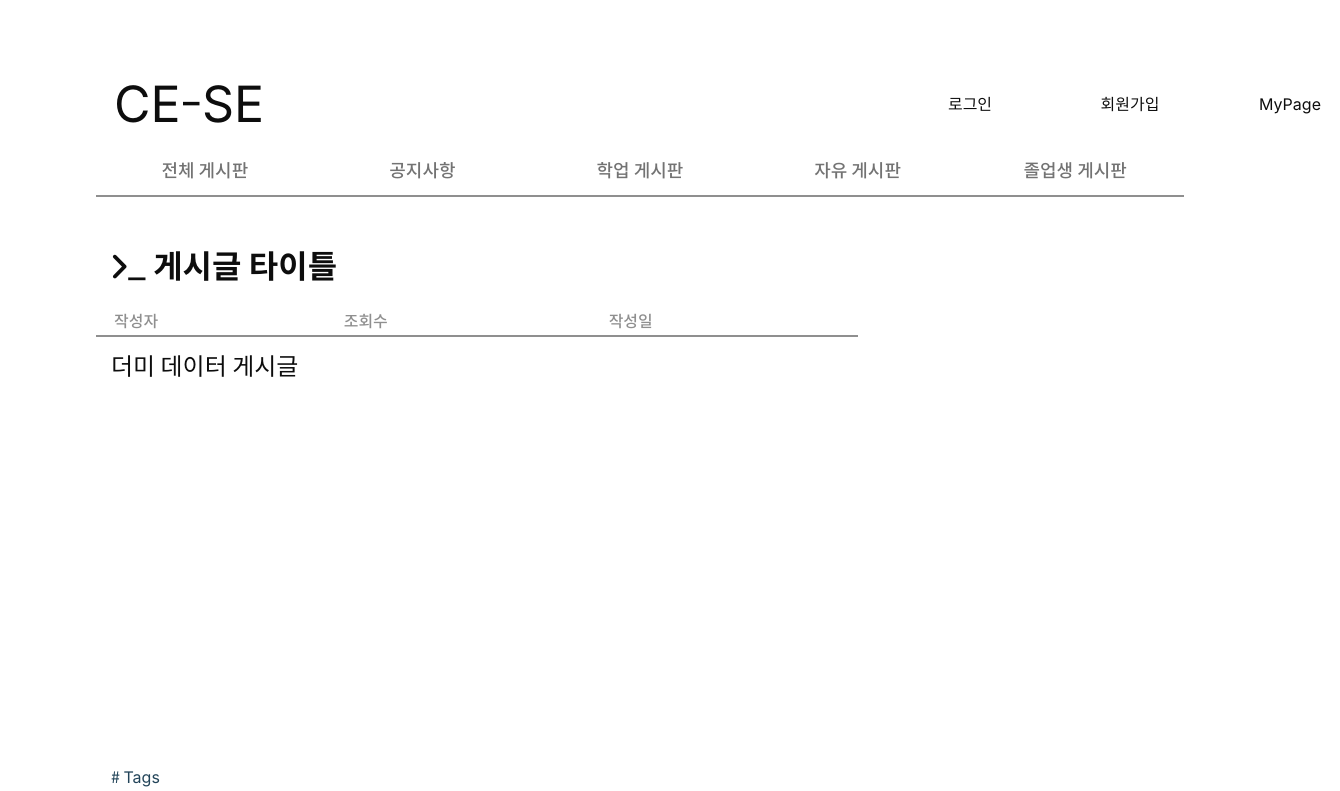
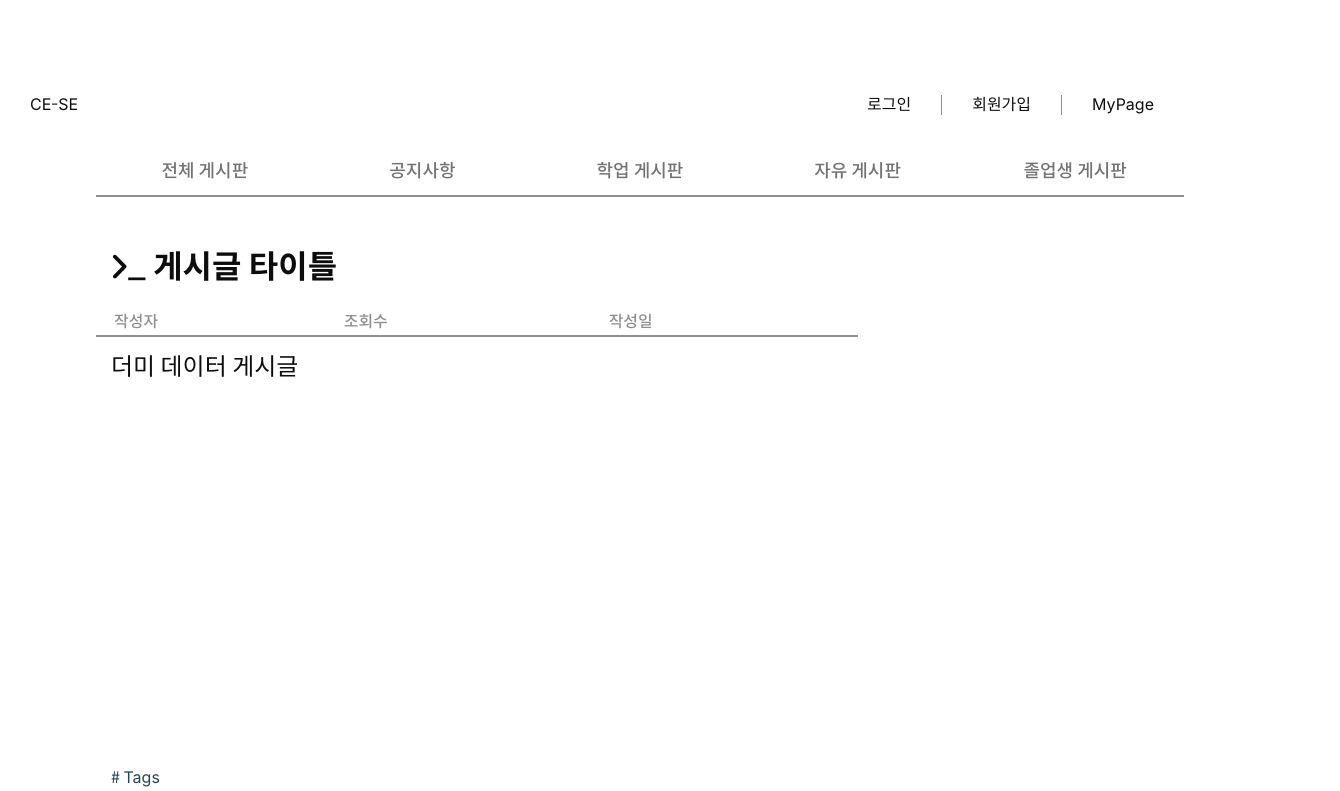
Before and after one commit to jkc-mycode/KIT-CE-CS-Frontend, a React (Create React App) app: page /view/1 in a window 1280 px wide. Shown: the top 791 px of the page, 1340 px wide, since content can reach past the window. Built offline with nearby package versions, Linux system fonts and the light colour scheme.

Commit message:
22.07.13 header 디자인 수정

```diff
--- a/src/Components/header.css
+++ b/src/Components/header.css
@@ -7,23 +7,29 @@
     margin : 0 auto;
     width : 100%;
     height : 100%;
+    position : relative;
 }
 
 a{
     margin : 30px;
-    width : 100px;
+    /* width : 100px; */
     height : 50px;
-    text-align: center;
+    /* text-align: center; */
     line-height : 50px;
     flex-shrink: 0;
+    position: relative;
+    text-align: center;
 }
 
-a:nth-child(2){
-    margin-left : 45%;
+
+.header_line {
+    margin-top: 45px;
+    height: 20px;
+    border-right: 1px solid rgba(115, 115, 115, 0.8);
 }
 
-a:nth-child(1){
-    margin-left : 5%;
-    font-size : 50px;
-    width : 250px;
+.header-right-container{
+    display: inline-flex;
+    position : absolute;
+    right: 7.5%;
 }
--- a/src/Components/header.js
+++ b/src/Components/header.js
@@ -7,9 +7,13 @@ function Header(){
         <div className = "header">
             <div className ="header_container">
                 <Link to="/">CE-SE</Link>
-                <Link to="/login">로그인</Link>
-                <Link to="/signup">회원가입</Link>
-                <Link to="/MyPage">MyPage</Link>
+                <div className="header-right-container">
+                    <Link to="/login">로그인</Link>
+                    <div className="header_line"></div>
+                    <Link to="/signup">회원가입</Link>
+                    <div className="header_line"></div>
+                    <Link to="/MyPage">MyPage</Link>
+                </div>
             </div>
         </div>
     );
```
